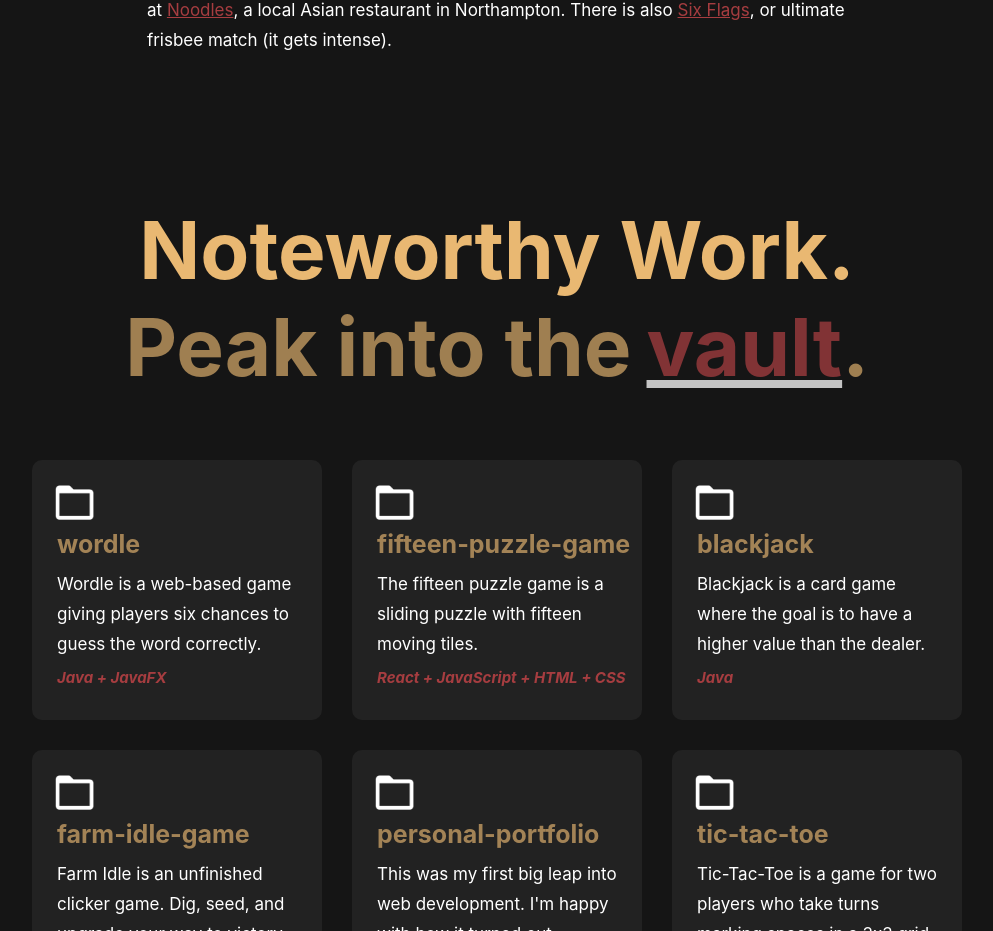
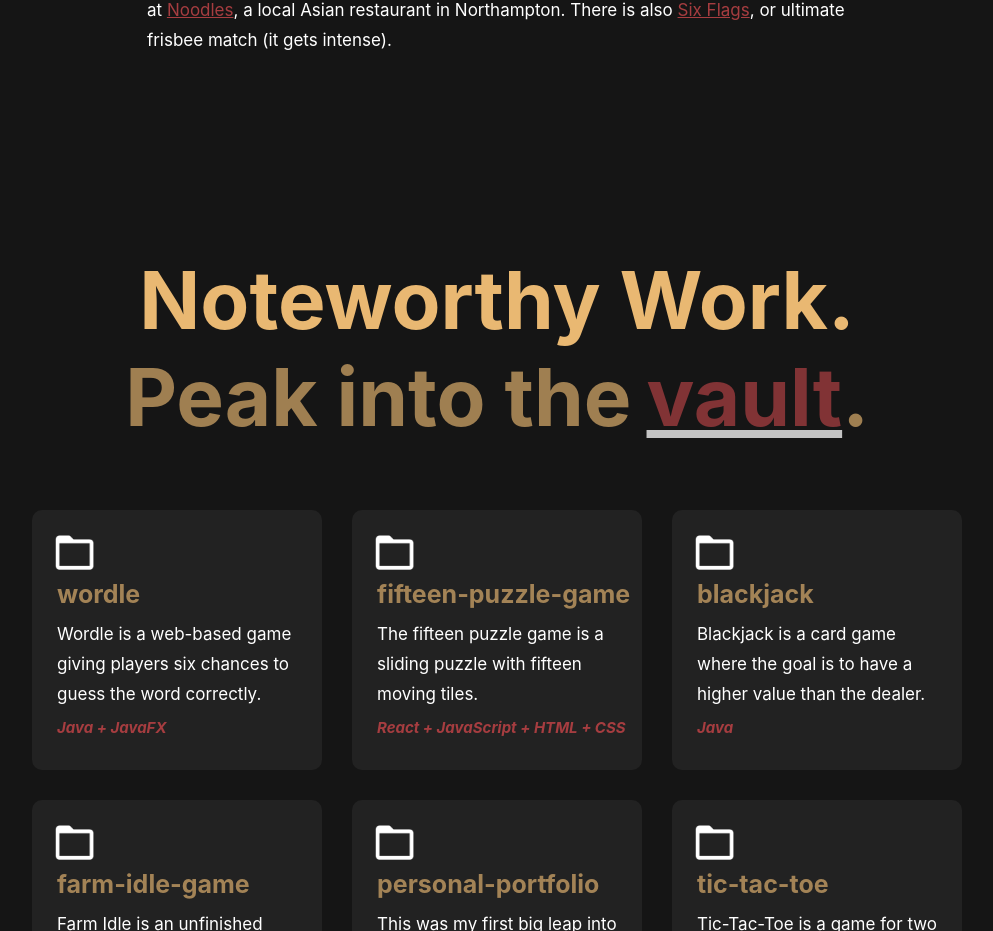
Before and after one commit to jegirhiny/jegirhiny.github.io, a React (Create React App) app: page / in a window 1280 px wide. Shown: the part 1309-2240 px from the top of the page, without its empty margins (143-1136 px from the left). Built offline with nearby package versions, Linux system fonts and the light colour scheme.

Commit message:
featured-projects css update

```diff
--- a/src/components/featured-projects/featured-projects.styles.css
+++ b/src/components/featured-projects/featured-projects.styles.css
@@ -9,7 +9,7 @@
 .projects-header-text {
     text-align: center;
     width: 100%;
-    padding: 70px 0 50px 0;
+    padding: 120px 0 50px 0;
 }
 
 .special-text {
```
